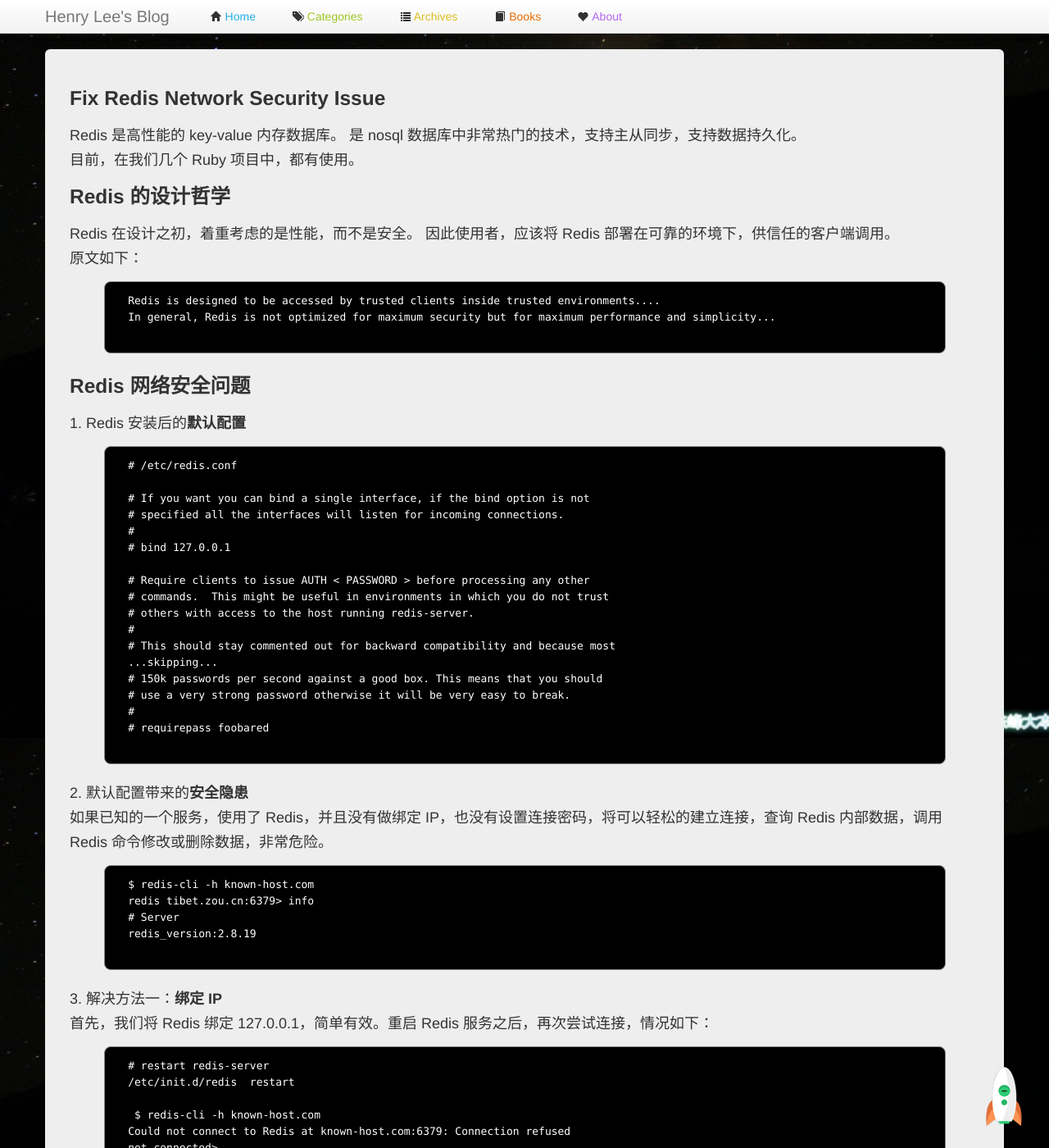
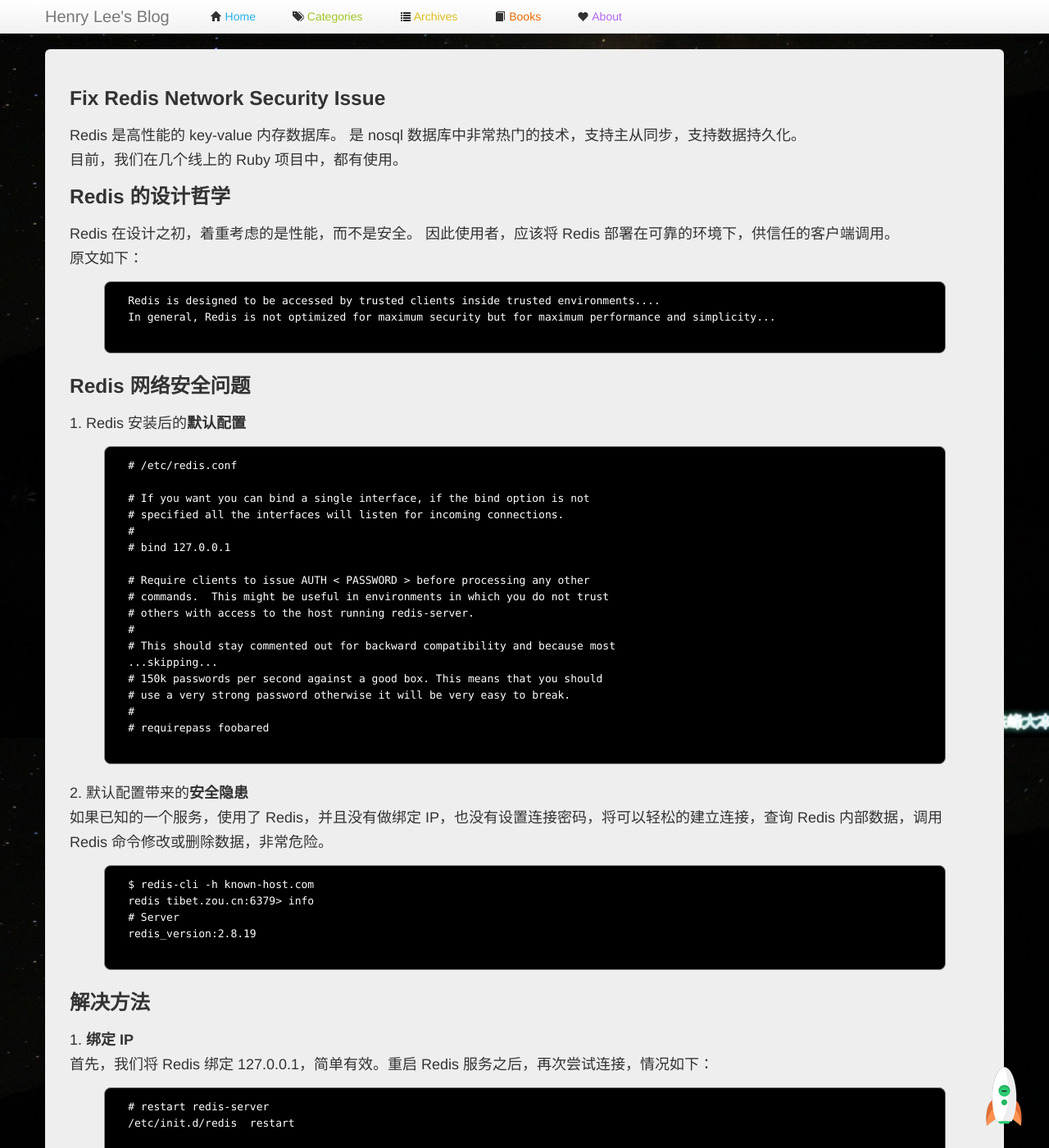
Before and after one commit to manageyp/manageyp.github.com, a Jekyll site: the page built from _posts/2015-04-01-fix-redis-network-security-issue.html, in a window 1280 px wide and 1400 px high. Shown: the whole window at 82% size. Built offline with Jekyll 4.4.1, drawn with Linux system fonts in a browser that asks for light colours; comment, search, counter and statistics services are not loaded.

Commit message:
[Change] fix-redis-network-security-issue

```diff
--- a/_posts/2015-04-01-fix-redis-network-security-issue.html
+++ b/_posts/2015-04-01-fix-redis-network-security-issue.html
@@ -10,7 +10,7 @@ record_on: 2015-04-01
 <p>
 Redis 是高性能的 key-value 内存数据库。
 是 nosql 数据库中非常热门的技术，支持主从同步，支持数据持久化。<br />
-目前，在我们几个 Ruby 项目中，都有使用。
+目前，我们在几个线上的 Ruby 项目中，都有使用。
 </p>
 
 <h3>Redis 的设计哲学</h3>
@@ -59,8 +59,9 @@ Redis 是高性能的 key-value 内存数据库。
   </pre>
 </p>
 
+<h3>解决方法</h3>
 <p>
-  3. 解决方法一：<b>绑定 IP</b><br />
+  1. <b>绑定 IP</b><br />
   首先，我们将 Redis 绑定 127.0.0.1，简单有效。重启 Redis 服务之后，再次尝试连接，情况如下：
   <pre class="prettyprint lang-html">
   # restart redis-server
```
Also changed, not shown: other parts of _posts/2015-04-01-fix-redis-network-security-issue.html (+1 -1 lines).
